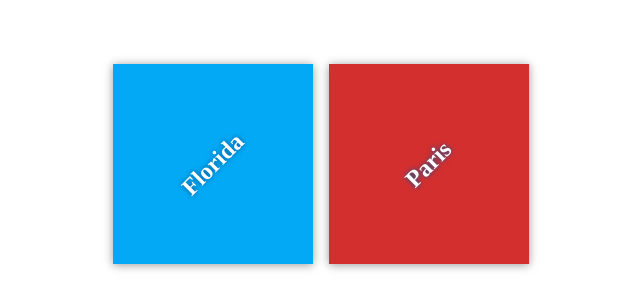
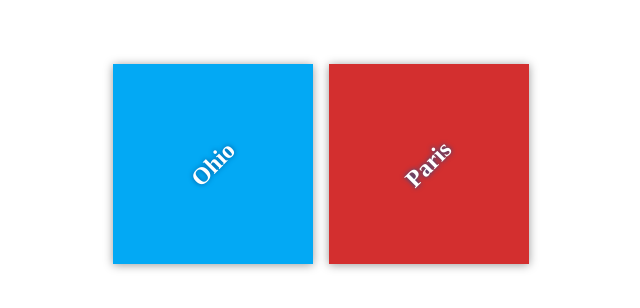
Before and after one commit to nharrison762/my-travel-plans, a plain HTML site: page my-travel-plans/index.html in a window 1280 px wide. Shown: the part 236-544 px from the top of the page, 319-959 px from the left. Drawn offline with Linux system fonts and the light colour scheme; files that its build step writes are made by us from their sources.

Commit message:
docs: change Florida to Ohio

```diff
--- a/my-travel-plans/index.html
+++ b/my-travel-plans/index.html
@@ -11,7 +11,7 @@
     <div class="container">
         <div class="destination-container">
             <div class="destination" id="florida">
-                <h2>Florida</h2>
+                <h2>Ohio</h2>
             </div>
 
             <div class="destination" id="paris">
```
